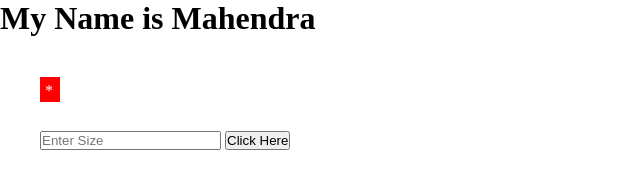
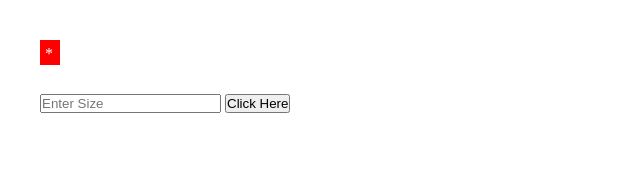
Before and after one commit to MahendraMakad/tree-image, a plain HTML site: page index.html in a window 1280 px wide. Shown: the whole page, without its empty margins (0-640 px from the left). Drawn offline with Linux system fonts and the light colour scheme.

Commit message:
Update index.html

```diff
--- a/index.html
+++ b/index.html
@@ -12,7 +12,6 @@
 </head>
 
 <body>
-    <h1>My Name is Mahendra</h1>
     <div class="container" id="container-1">
         <div class="box1" id="box1">
             <div class='box red' id='box-red'><p>*</p></div>
```
